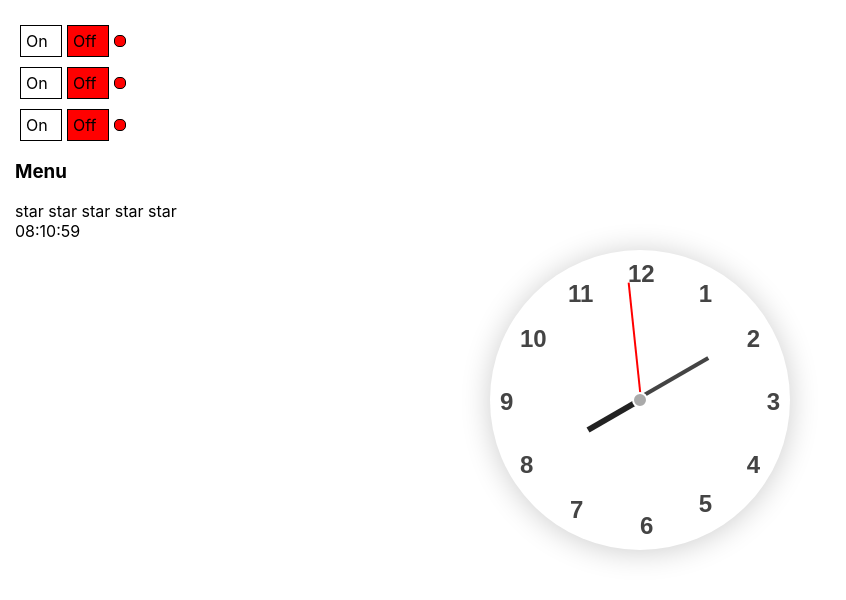
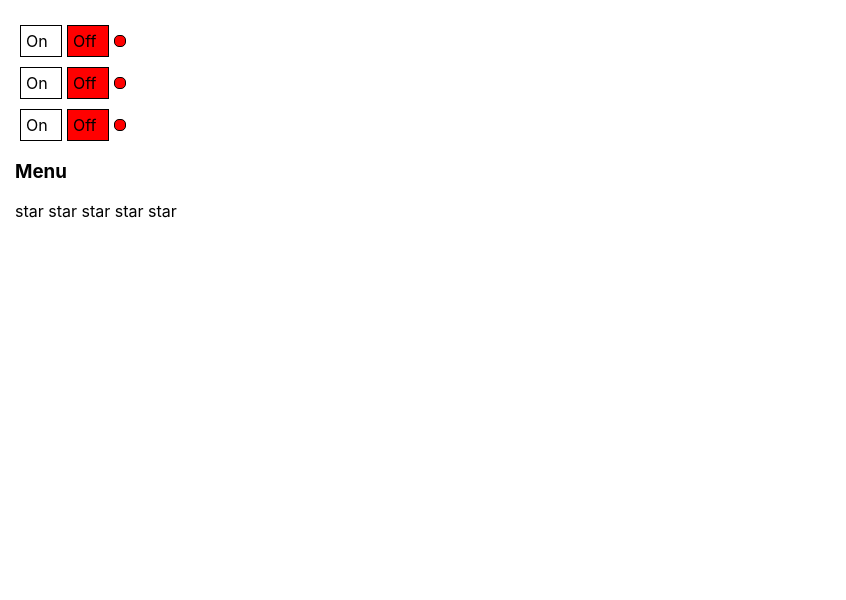
Before and after one commit to Anton1919/kabzda, a React (Create React App) app: page / in a window 1280 px wide. Shown: the top 600 px of the page, without its empty margins (0-846 px from the left). Built offline with nearby package versions, Linux system fonts and the light colour scheme.

Commit message:
add Clock

```diff
--- a/src/App.tsx
+++ b/src/App.tsx
@@ -18,8 +18,8 @@ function App() {
 			<UnControlledAccordeon value={value} collapsed={true} onClick={setValue} title={'Menu'}/>
 
 
-			<Clock mode={"analog"}/>
-			<Clock mode={"digital"}/>
+			{/*<Clock mode={"analog"}/>*/}
+			{/*<Clock mode={"digital"}/>*/}
 
 		</div>
 	);
--- a/src/components/Clock/Clock.tsx
+++ b/src/components/Clock/Clock.tsx
@@ -1,7 +1,6 @@
 import React, {useEffect, useState} from 'react';
 import DigitalClock from "./DigitalClock";
 import AnalogClock from "./AnalogClock";
-import s from './View.module.css'
 
 type PropsType = {
 	mode: "digital" | "analog"
```
